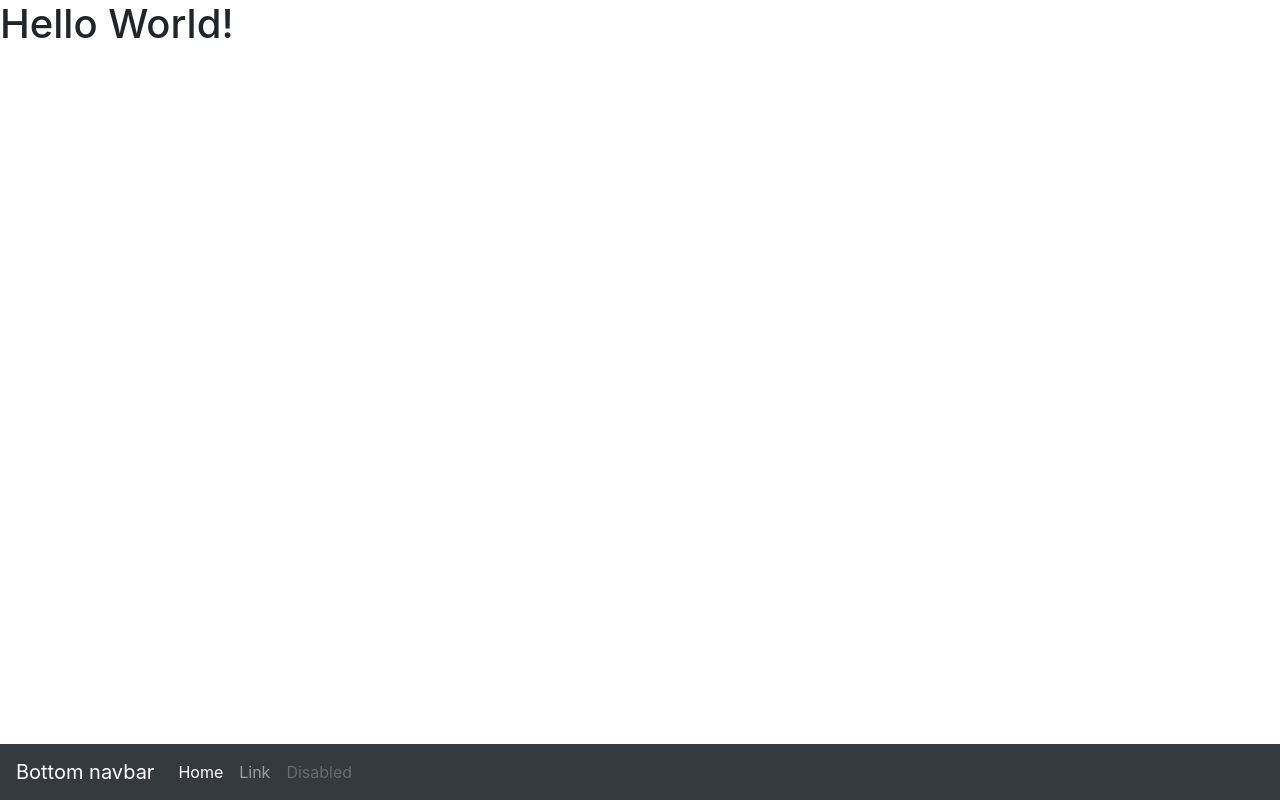
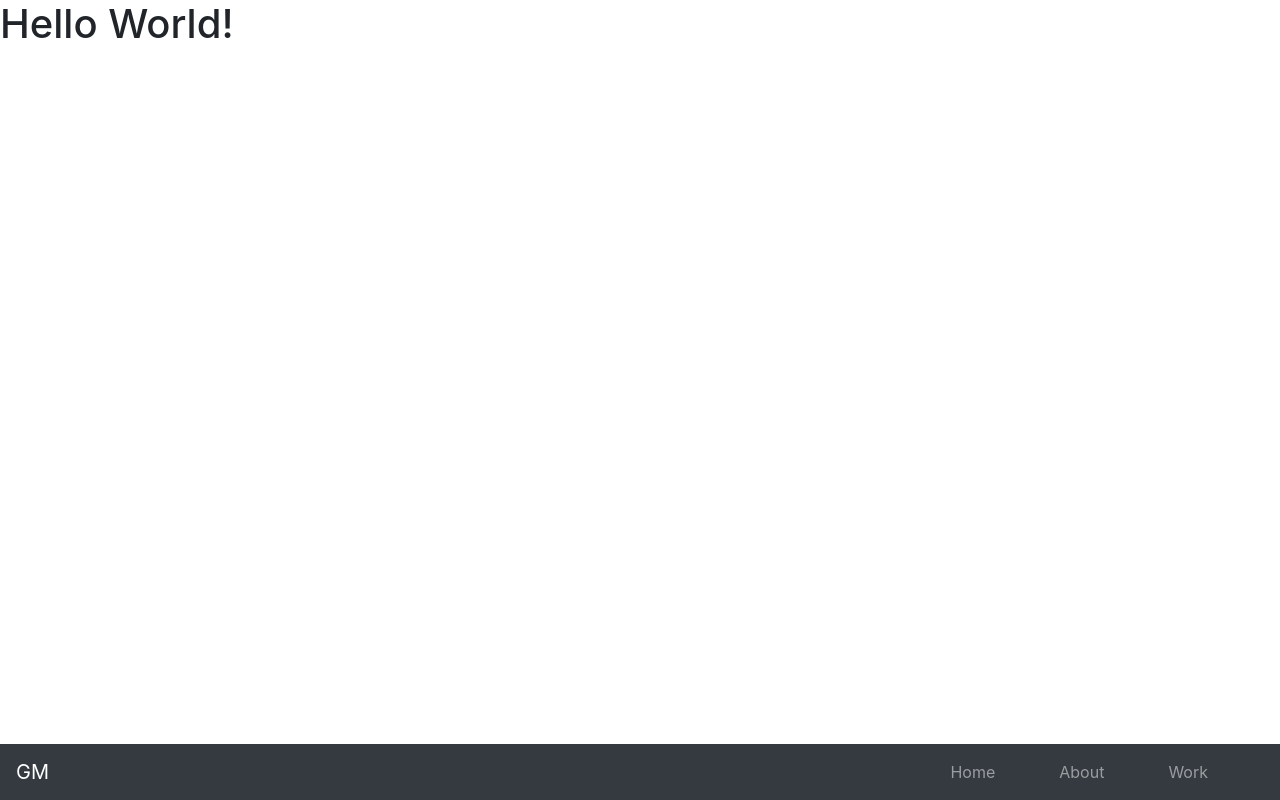
Before and after one commit to jkincheloe33/Gravel-Media, a React app: page /goodbye in a window 1280 px wide. Built offline with nearby package versions, Linux system fonts and the light colour scheme.

Commit message:
Basic Navigation set up.

```diff
--- a/client/src/components/nav.jsx
+++ b/client/src/components/nav.jsx
@@ -8,20 +8,20 @@ class Nav extends Component {
     render() {
         return (
             <nav className="navbar fixed-bottom navbar-expand-sm navbar-dark bg-dark" >
-                <a className="navbar-brand" href="#">Bottom navbar</a>
+                <a className="navbar-brand" href="#">GM</a>
                 <button className="navbar-toggler" type="button" data-toggle="collapse" data-target="#navbarCollapse" aria-controls="navbarCollapse" aria-expanded="false" aria-label="Toggle navigation">
                     <span className="navbar-toggler-icon"></span>
                 </button>
                 <div className="collapse navbar-collapse" id="navbarCollapse">
-                    <ul className="navbar-nav mr-auto">
-                        <li className="nav-item active">
-                            <a className="nav-link" href="#">Home <span className="sr-only">(current)</span></a>
+                    <ul className="navbar-nav ml-auto">
+                        <li className="nav-item pr-5">
+                            <a className="nav-link" href="#">Home</a>
                         </li>
-                        <li className="nav-item">
-                            <a className="nav-link" href="#">Link</a>
+                        <li className="nav-item pr-5">
+                            <a className="nav-link" href="#">About</a>
                         </li>
-                        <li className="nav-item">
-                            <a className="nav-link disabled" href="#">Disabled</a>
+                        <li className="nav-item pr-5">
+                            <a className="nav-link" href="#">Work</a>
                         </li>
 
                     </ul>
```
